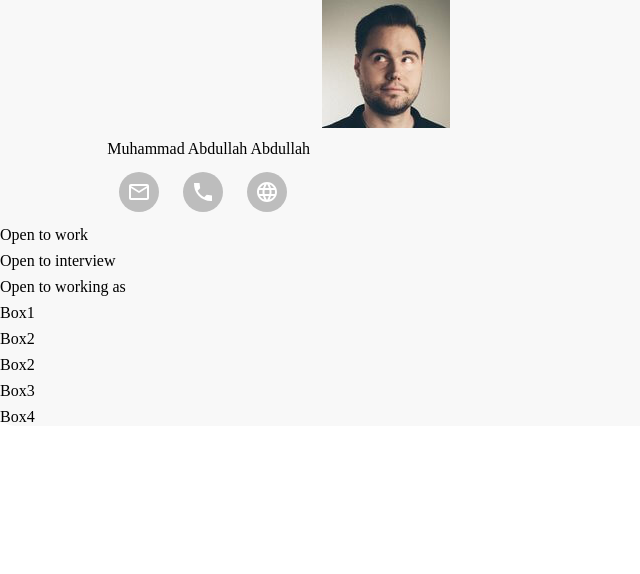
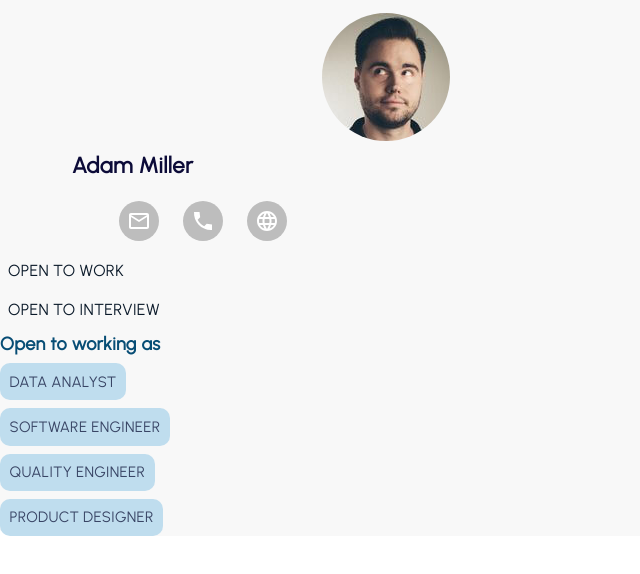
Before and after one commit to MuhammadAbdullahDogar/hg, a Next.js app: page /homePages/userStatus in a window 1280 px wide. Shown: the top 574 px of the page, without its empty margins (0-640 px from the left). Built offline with nearby package versions, Linux system fonts and the light colour scheme.

Commit message:
Profiel about css

```diff
--- a/package.json
+++ b/package.json
@@ -11,7 +11,6 @@
   "dependencies": {
     "@emotion/react": "^11.10.4",
     "@emotion/styled": "^11.10.4",
-    "@material-ui/core": "^4.12.4",
     "@mui/icons-material": "^5.10.9",
     "@mui/material": "^5.10.10",
     "@mui/styled-engine-sc": "^5.10.6",
--- a/pages/homePages/userStatus.jsx
+++ b/pages/homePages/userStatus.jsx
@@ -1,5 +1,5 @@
 import React from 'react'
-import { Grid } from '@mui/material';
+import { Grid, Box, Typography } from '@mui/material';
 import Button from '@mui/material/Button';
 import Avatar from '@mui/material/Avatar';
 
@@ -13,7 +13,7 @@ import DialogContent from '@mui/material/DialogContent';
 import DialogTitle from '@mui/material/DialogTitle';
 import { useState } from 'react';
 
-const UserStatus = () => {
+const UserStatus = (props) => {
     // const Transition = forwardRef(function Transition(props, ref) {
     //     return <Slide direction="up" ref={ref} {...props} />;
     // });
@@ -30,12 +30,11 @@ const UserStatus = () => {
         <>
             <Grid container sx={{ backgroundColor: '#f8f8f8', borderRadius: '1.5rem' }} spacing={1}>
                 <Grid item xs={3}></Grid>
-                <Grid item xs={6}><img src='/demo.jpg'></img></Grid>
-                <Grid item xs={3}></Grid>
+                <Grid item xs={5}><img className="ProfileImage" src='/demo.jpg'></img></Grid>
+                <Grid item xs={3.5}></Grid>
 
-                <Grid item xs={1}></Grid>
-                <Grid item xs={10}>Muhammad Abdullah Abdullah</Grid>
-                <Grid item xs={1}></Grid>
+                <Grid item xs={12}><Typography variant="userStatush1" sx={{ ml: '4.5rem' }}>Adam Miller</Typography></Grid>
+                <Grid item xs={12}></Grid>
                 <Grid item xs={1}></Grid>
                 <Grid item xs={11}>
                     <Button>
@@ -57,41 +56,37 @@ const UserStatus = () => {
                 </Grid>
 
                 <Grid item xs={12}>
-                    Open to work
+                    <Button><Typography variant='userStatush4'> Open to work</Typography></Button>
                 </Grid>
 
 
                 <Grid item xs={12}>
-                    Open to interview
+                <Button><Typography variant='userStatush4'> Open to interview</Typography></Button>
                 </Grid>
 
 
                 <Grid item xs={12}>
-                    Open to working as
+                    <Typography variant='userStatush2'> Open to working as</Typography>
                 </Grid>
 
 
                 <Grid item xs={12}>
-                    Box1
+                    <Button sx={{ backgroundColor: '#BFDDEE', borderRadius: '10px', padding: '.6rem' }}><Typography variant='userStatush3'>Data Analyst</Typography></Button>
                 </Grid>
 
                 <Grid item xs={12}>
-                    Box2
+                    <Button sx={{ backgroundColor: '#BFDDEE', borderRadius: '10px', padding: '.6rem' }}><Typography variant='userStatush3'> Software Engineer</Typography></Button>
                 </Grid>
 
                 <Grid item xs={12}>
-                    Box2
+                    <Button sx={{ backgroundColor: '#BFDDEE', borderRadius: '10px', padding: '.6rem' }}><Typography variant='userStatush3'> Quality Engineer</Typography></Button>
                 </Grid>
 
 
                 <Grid item xs={12}>
-                    Box3
+                    <Button sx={{ backgroundColor: '#BFDDEE', borderRadius: '10px', padding: '.6rem' }}> <Typography variant='userStatush3'>Product Designer</Typography></Button>
                 </Grid>
-
-                <Grid item xs={12}>
-                    Box4
-                </Grid>
-            </Grid>
+            </Grid >
 
     <Dialog
         open={open}
--- a/styles/Style.js
+++ b/styles/Style.js
@@ -148,7 +148,41 @@ const customTheme = createTheme({
             fontWeight: '600',
             lineHeight: "1.375rem",
             fontSize: '1.125rem',
-            color: '#363636'
+            color: '#363636',
+        },
+        userStatush1:{
+            fontFamily: 'Urbanist',
+            fontWeight: '600',
+            fontSize: '1.375rem',
+            lineHeight: "1.65rem",
+            letterSpacing: '0.02em',
+            color: '#0C0B38'
+
+
+        },
+        userStatush2:{
+            fontFamily: 'Urbanist',
+            fontWeight: '600',
+            fontSize: '1.125rem',
+             lineHeight: "1.35rem",
+             letterSpacing: '0.02em',
+             color: '#074D75'
+        },
+        userStatush3:{
+            fontFamily: 'Urbanist',
+            fontWeight: '500',
+            fontSize: '0.9375rem',
+             lineHeight: "1.125rem",
+             letterSpacing: '0.02em',
+             color: '#394565'
+        },
+        userStatush4:{
+            fontFamily: 'Urbanist',
+            fontWeight: '500',
+            fontSize: '1rem',
+             lineHeight: "1.2rem",
+             letterSpacing: '0.02em',
+             color: '#0B1A2A'
         }
     },
     shape: {
--- a/styles/globals.css
+++ b/styles/globals.css
@@ -165,6 +165,10 @@ a {
 .btn_active {
   background: linear-gradient(89.95deg, rgba(50, 177, 38, 0.3) 1.99%, rgba(36, 162, 233, 0.3) 85.34%, rgba(36, 162, 233, 0.3) 104.58%);
 }
+.ProfileImage{
+border-radius: 100%;
+margin-top: .8rem;
+}
 
 /* @media(max-width:998px) {
   html {
```
Also changed, not shown: pages/signup.js (+28 -56 lines), 1 other file (tests, documents, lock files or other folders). Lines whose indentation alone changed are shown as unchanged.
